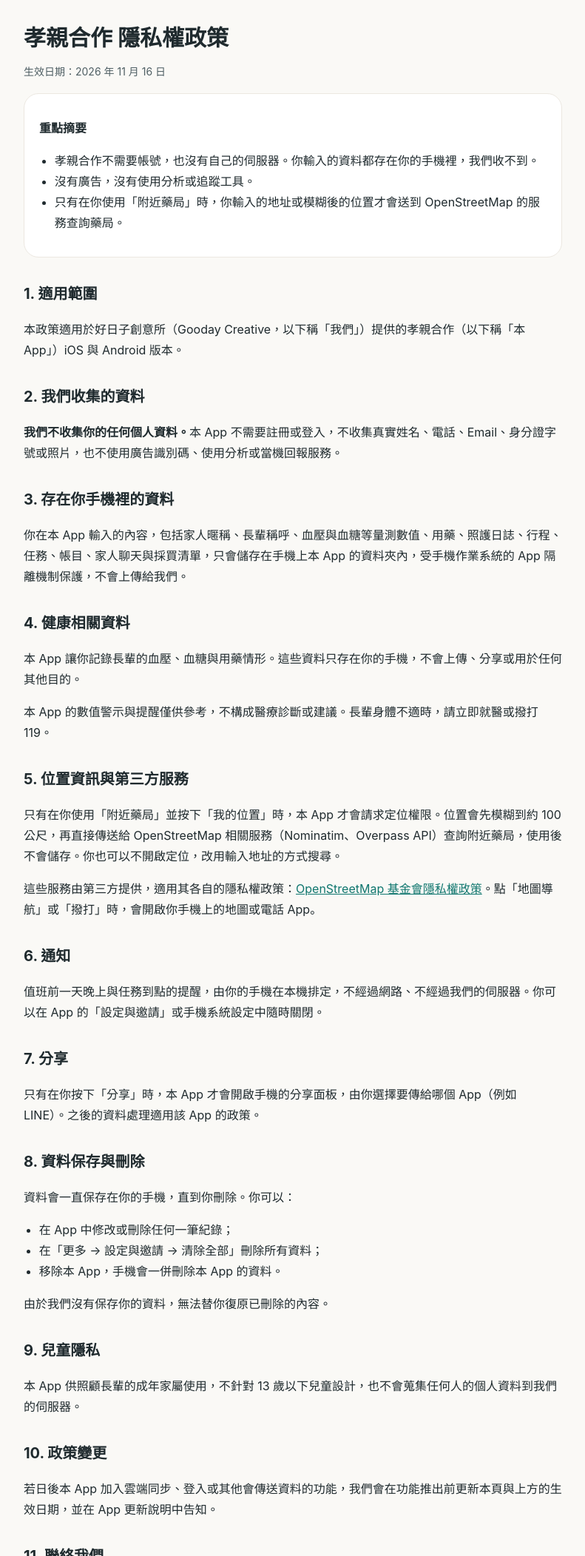
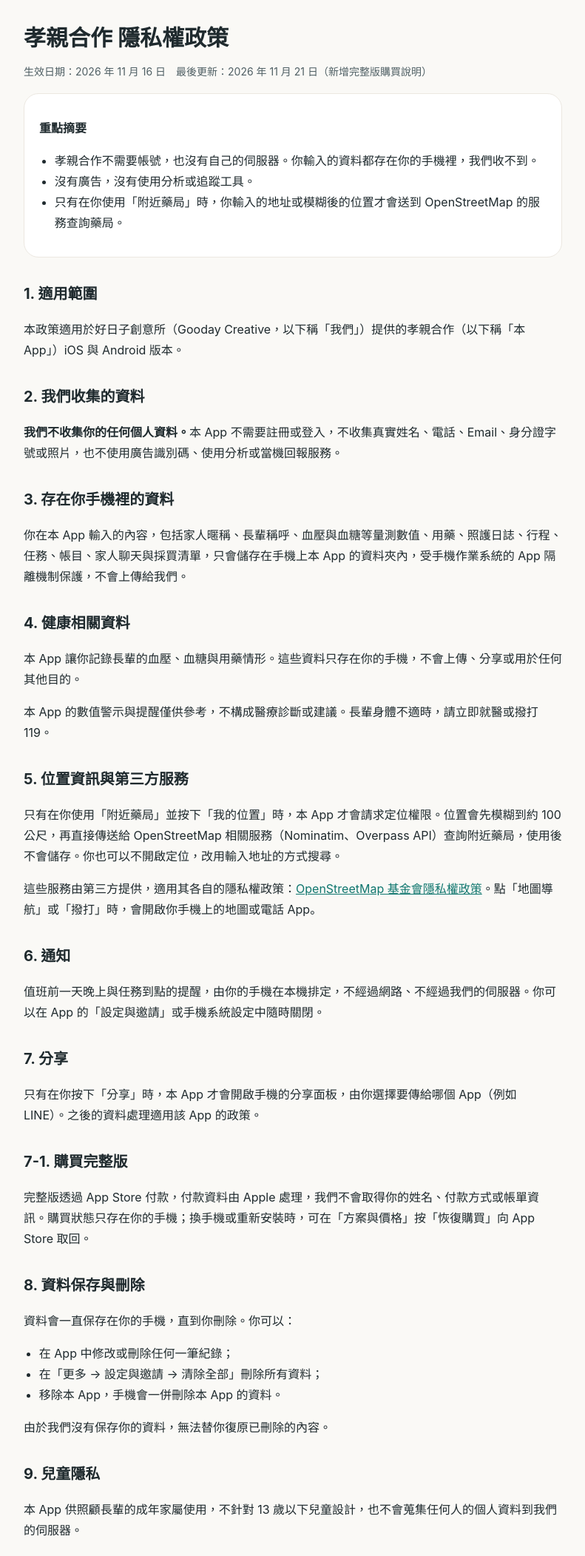
Before and after one commit to goingtang/gooday-apps, a plain HTML site: page caresync/privacy.html in a window 1280 px wide. Shown: the top 2103 px of the page at 74% size, without its empty margins (244-1035 px from the left). Drawn offline with Linux system fonts and the light colour scheme.

Commit message:
孝親合作：新增完整版（一次購買）的隱私與條款說明
Co-Authored-By: Claude Opus 5.5 <noreply@anthropic.com>
Claude-Session: https://claude.ai/code/session_013PfYQrRJ9cj8p8us9UWp2F

```diff
--- a/caresync/privacy.html
+++ b/caresync/privacy.html
@@ -11,7 +11,7 @@
 <body>
 <main>
   <h1>孝親合作 隱私權政策</h1>
-  <p class="sub">生效日期：2026 年 11 月 16 日</p>
+  <p class="sub">生效日期：2026 年 11 月 16 日　最後更新：2026 年 11 月 21 日（新增完整版購買說明）</p>
 
   <div class="card">
     <p><strong>重點摘要</strong></p>
@@ -45,6 +45,9 @@
   <h2>7. 分享</h2>
   <p>只有在你按下「分享」時，本 App 才會開啟手機的分享面板，由你選擇要傳給哪個 App（例如 LINE）。之後的資料處理適用該 App 的政策。</p>
 
+  <h2>7-1. 購買完整版</h2>
+  <p>完整版透過 App Store 付款，付款資料由 Apple 處理，我們不會取得你的姓名、付款方式或帳單資訊。購買狀態只存在你的手機；換手機或重新安裝時，可在「方案與價格」按「恢復購買」向 App Store 取回。</p>
+
   <h2>8. 資料保存與刪除</h2>
   <p>資料會一直保存在你的手機，直到你刪除。你可以：</p>
   <ul>
```
Also changed, not shown: caresync/index.html (+3 -0 lines), caresync/terms.html (+4 -1 lines).
